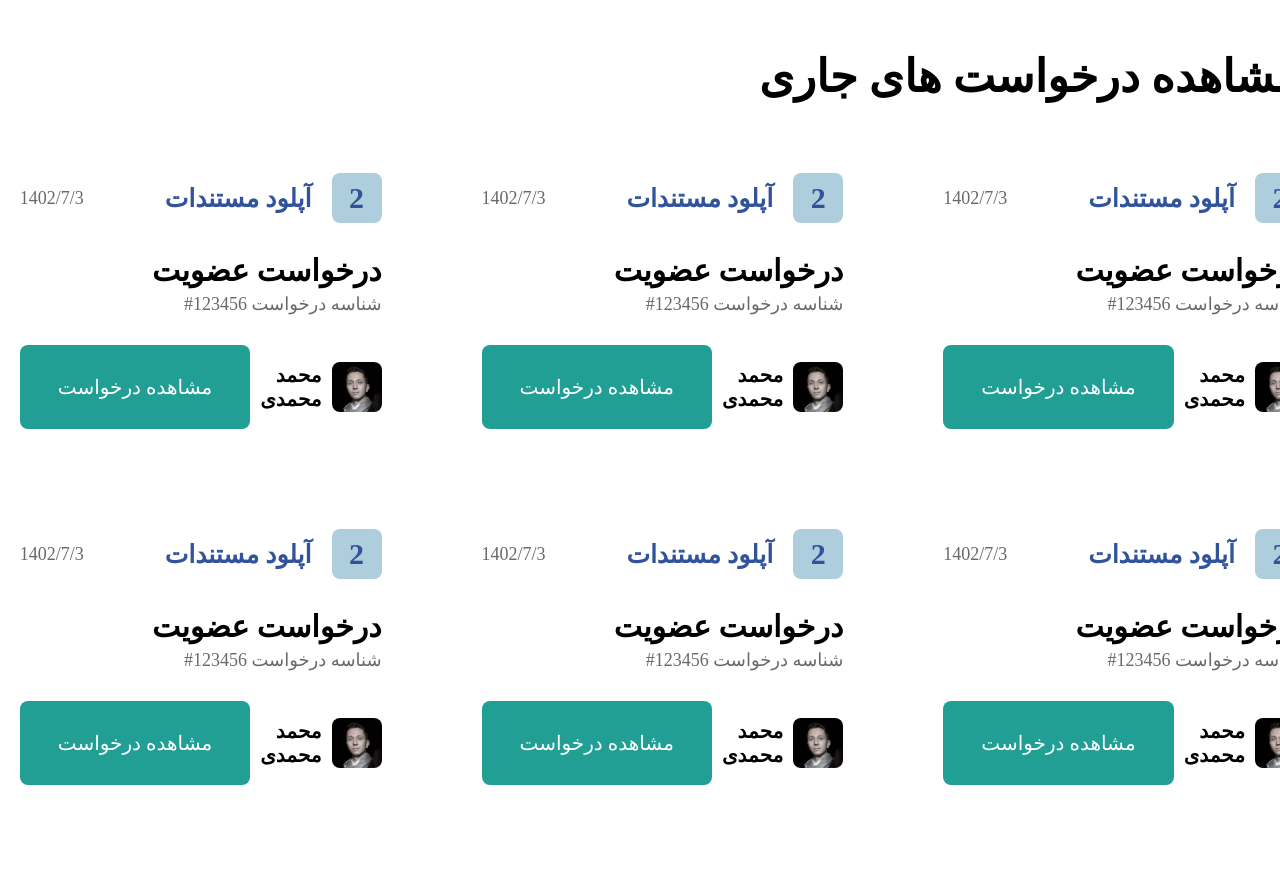
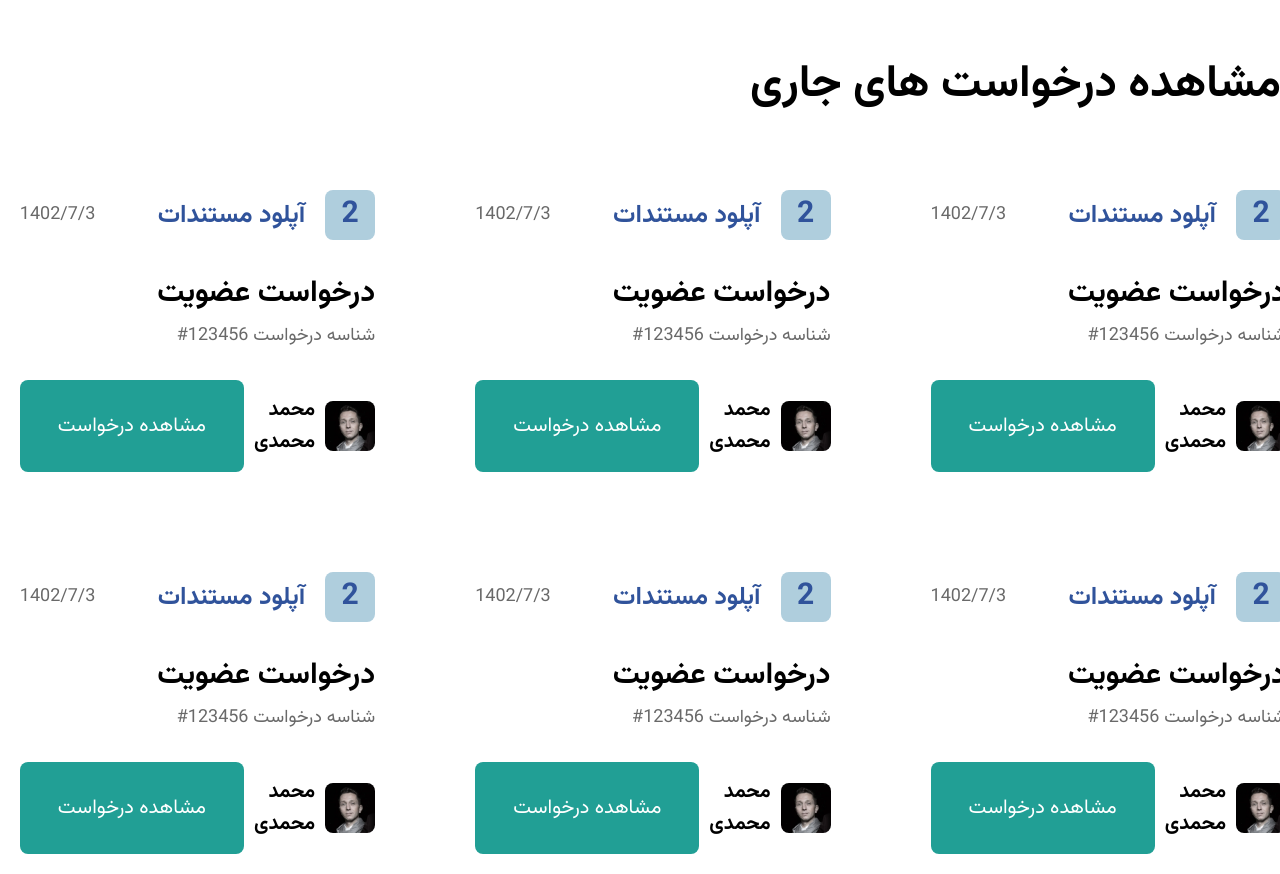
Before and after one commit to mehdias63/Task-payandore, a plain HTML site: page index.html in a window 1280 px wide. Shown: the top 874 px of the page. Before the commit the page ends 805 px from the top, so only its background shows below. Drawn offline with Linux system fonts and the light colour scheme.

Commit message:
update font

```diff
--- a/css/font.css
+++ b/css/font.css
@@ -1,13 +1,13 @@
 @font-face {
 	font-family: 'vaziri';
 	font-weight: bold;
-	src: url('./src/assets/fonts/Vazirmatn-Bold.woff2') format ('woff2');
+	src: url('../src/assets/fonts/Vazirmatn-Bold.woff2') format('woff2');
 }
 @font-face {
 	font-family: 'vaziri';
 	font-weight: 400;
-	src: url('./src/assets/fonts/Vazirmatn-Regular.woff2') format
-		('woff2');
+	src: url('../src/assets/fonts/Vazirmatn-Regular.woff2')
+		format('woff2');
 }
 body,
 button {
```
